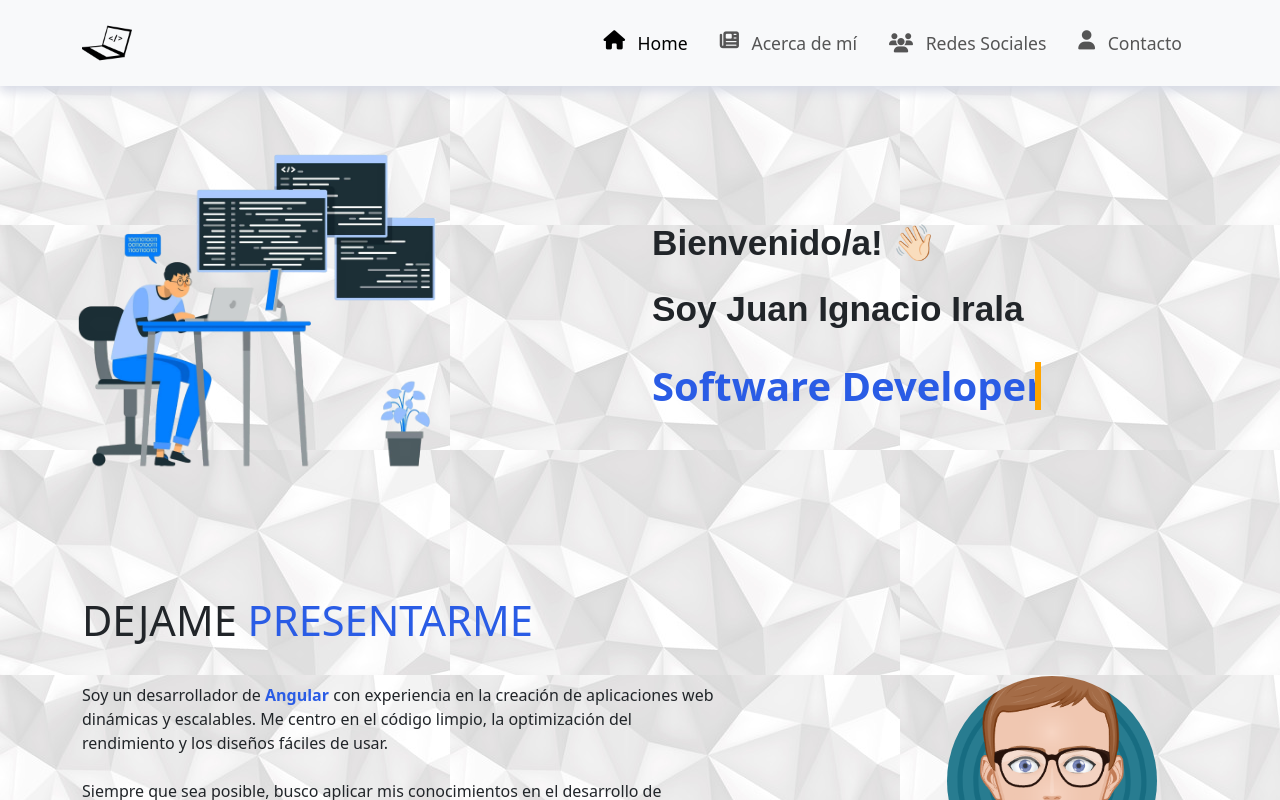
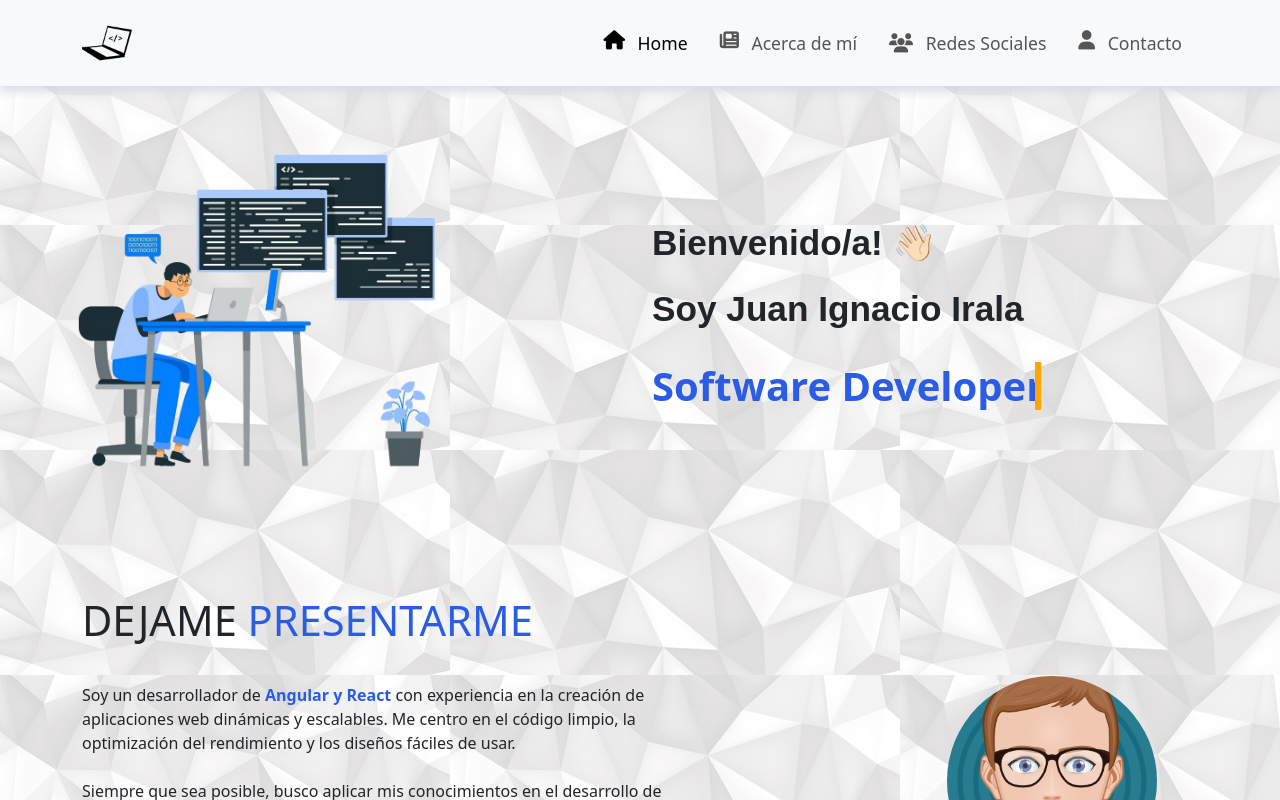
Before and after one commit to Juancho1999/Portafolio, an Angular app: page / in a window 1280 px wide. Shown: the top 800 px of the page. Built offline with nearby package versions, Linux system fonts and the light colour scheme.

Commit message:
Update presentation.component.html

```diff
--- a/src/app/components/presentation/presentation.component.html
+++ b/src/app/components/presentation/presentation.component.html
@@ -6,7 +6,7 @@
                     <span class="purple"> PRESENTARME </span>
                     </h1>
                     <p class="home-about-body">Soy un desarrollador de
-                        <b class="purple">Angular</b> con experiencia en la creación de aplicaciones web dinámicas y escalables. Me centro en el código limpio, la optimización del rendimiento y los diseños fáciles de usar.<br><br>Siempre que sea posible, busco aplicar mis conocimientos en el desarrollo de productos utilizando <b class="purple">Node.js, Express, and PostgreSQL</b> y<i><b class="purple">  bibliotecas y marcos de Javascript modernos</b></i>&nbsp; como<i><b class="purple"> Angular y React</b> para crear aplicaciones robustas y escalables.</i>
+                        <b class="purple">Angular y React</b> con experiencia en la creación de aplicaciones web dinámicas y escalables. Me centro en el código limpio, la optimización del rendimiento y los diseños fáciles de usar.<br><br>Siempre que sea posible, busco aplicar mis conocimientos en el desarrollo de productos utilizando <b class="purple">Node.js, Express, and PostgreSQL</b> y<i><b class="purple">  bibliotecas y marcos de Javascript modernos</b></i>&nbsp; como<i><b class="purple"> Angular y React</b> para crear aplicaciones robustas y escalables.</i>
                     </p>
 
                 </div>
```
